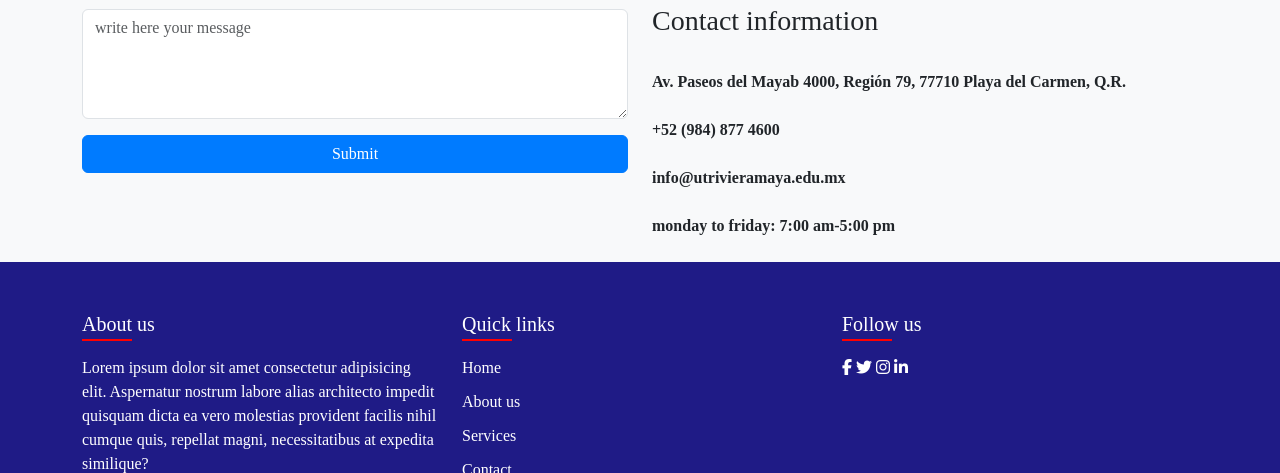
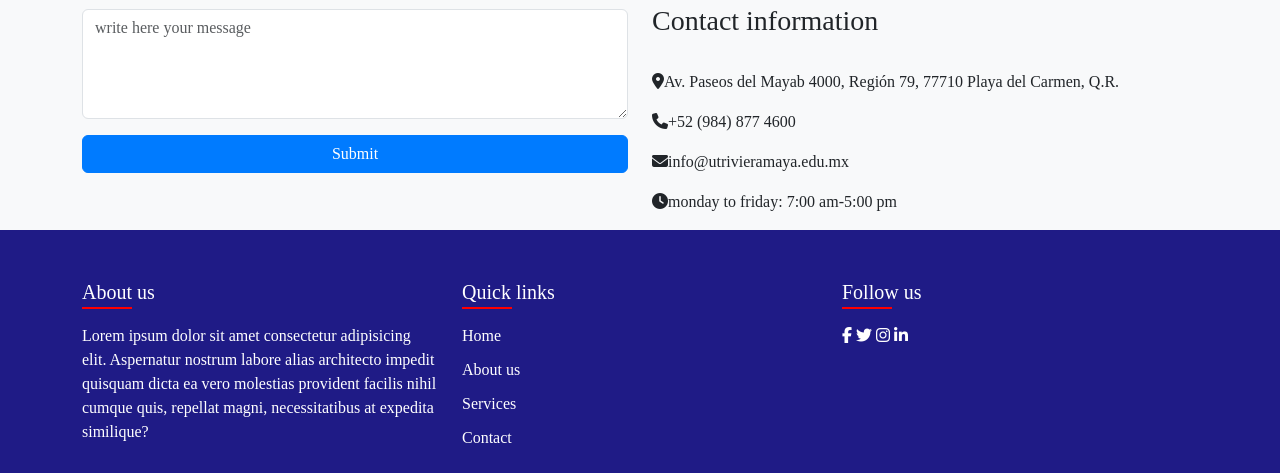
Before and after one commit to AdrianFarias/examen, a plain HTML site: page contact_form/contact.html in a window 1280 px wide. Shown: the part 627-1100 px from the top of the page. Drawn offline with nearby package versions, Linux system fonts and the light colour scheme.

Commit message:
version 2

```diff
--- a/contact_form/contact.html
+++ b/contact_form/contact.html
@@ -125,16 +125,16 @@
                     <label for="subject" class="form-label"><h3>Contact information</h3></label>
                 </div>
                 <div class="mb-3">
-                    <label for="subject" class="form-label">Av. Paseos del Mayab 4000, Región 79, 77710 Playa del Carmen, Q.R.</label>
+                    <i class="fa-solid fa-location-dot"></i>Av. Paseos del Mayab 4000, Región 79, 77710 Playa del Carmen, Q.R.
                 </div>
                 <div class="mb-3">
-                    <label for="subject" class="form-label">+52 (984) 877 4600</label>
+                    <i class="fa-solid fa-phone"></i>+52 (984) 877 4600
                 </div>
                 <div class="mb-3">
-                    <label for="subject" class="form-label">info@utrivieramaya.edu.mx</label>
+                    <i class="fa-solid fa-envelope"></i>info@utrivieramaya.edu.mx
                 </div>
                 <div class="mb-3">
-                    <label for="subject" class="form-label">monday to friday: 7:00 am-5:00 pm</label>
+                    <i class="fa-solid fa-clock"></i>monday to friday: 7:00 am-5:00 pm
                 </div>
 
             </div>
```
